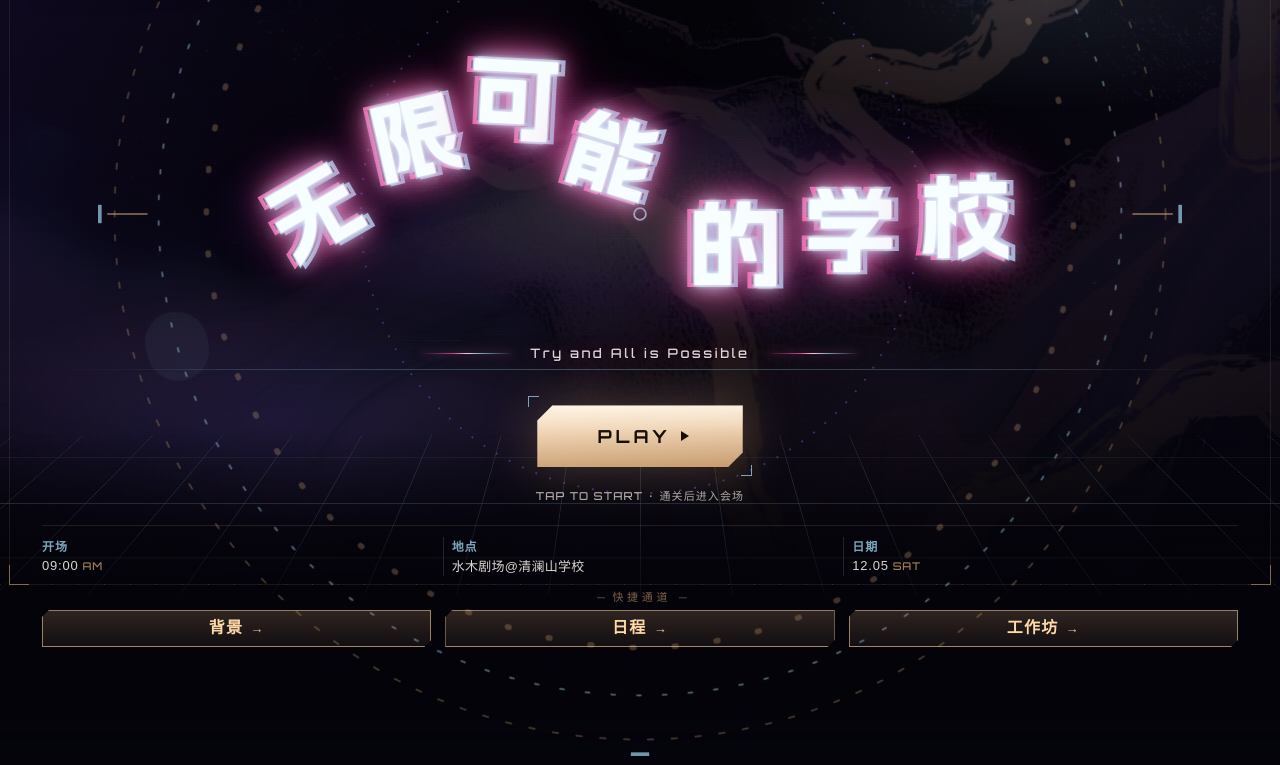
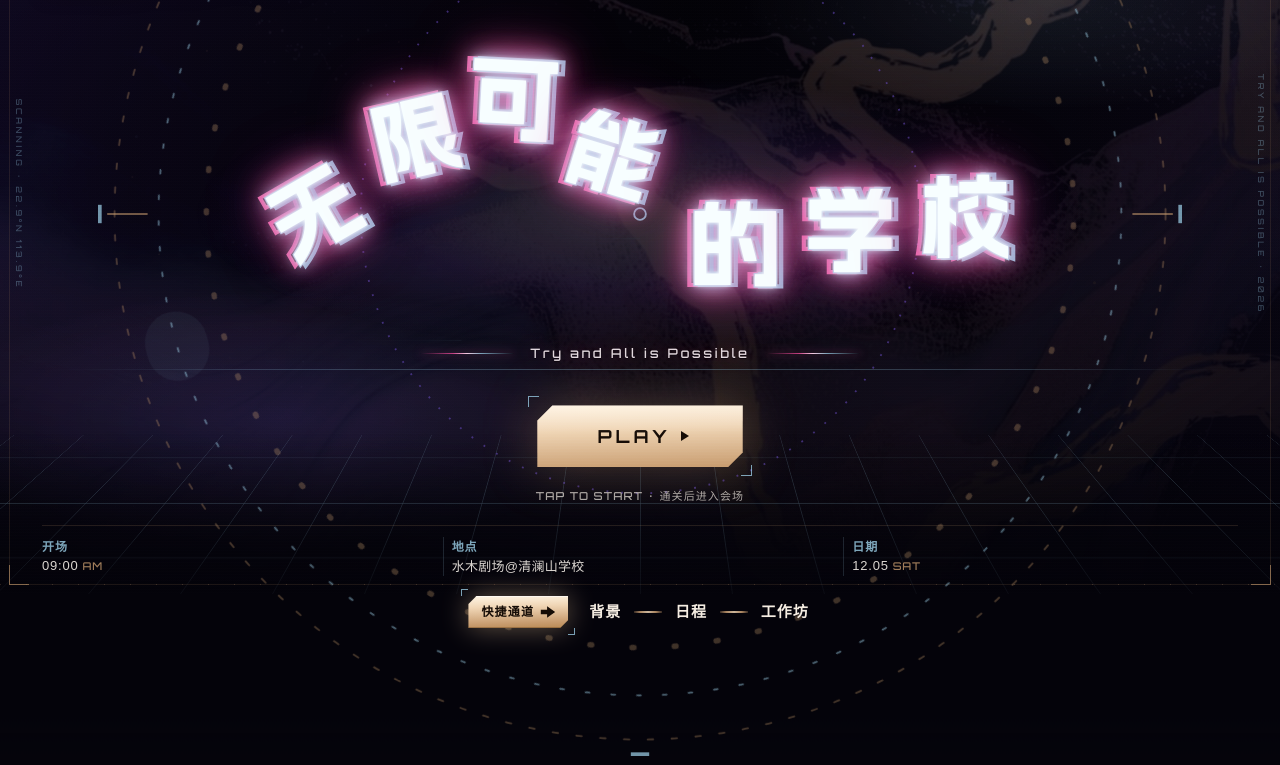
Before and after one commit to haoye123650/tsinglan-web-design, a plain HTML site: page index.html in a window 1280 px wide. Shown: the part 206-971 px from the top of the page. Drawn offline with Linux system fonts and the light colour scheme.

Commit message:
Restore original quick-nav design (gold key + bar-linked entries) with UI polish: metallic key highlights, larger brighter links; restore rail CSS (fixed, wide-screen only)

```diff
--- a/index.html
+++ b/index.html
@@ -575,78 +575,123 @@ body{
   letter-spacing:.08em;
   color:rgba(199,155,110,.8);
 }
-/* 快捷通道：三张金描边小卡（编号 + 名称 + 箭头），等宽铺满一行。
-   全部静态 CSS，交互只动 transform/opacity/颜色，合成器渲染零重排。 */
+/* 快捷通道（原设计）：切角金键主铭牌 + 金线横杠串起三个入口。
+   UI 优化：金键加内高光与底部暗边更有金属感、链接字加大提亮、横杠更饱满；
+   交互仍只动 transform/opacity/颜色，合成器渲染。 */
 .gate{
-  display:block;
+  --key-h:32px;
+  display:flex;
+  flex-flow:row nowrap;
+  align-items:center;
+  justify-content:center;
   width:100%;
   min-width:0;
-  padding:4px 0 0;
+  gap:clamp(10px,2.4vw,18px);
+  padding:6px 4px 0;
 }
-.gate__label{
-  margin:0 0 6px;
-  text-align:center;
-  font-family:var(--font-mono);
-  font-size:11px;
-  letter-spacing:.34em;
-  text-indent:.34em;
-  color:rgba(199,155,110,.62);
+.gate__tag{
+  position:relative;
+  flex:none;
+  margin:0;
+  filter:drop-shadow(0 0 14px rgba(255,217,168,.38));
 }
-.gate__label span{letter-spacing:0;text-indent:0;opacity:.6}
+.gate__key{
+  display:inline-flex;
+  align-items:center;
+  gap:6px;
+  min-height:var(--key-h);
+  padding:0 12px 0 13px;
+  color:#150C06;
+  font-family:"PingFang SC","Hiragino Sans GB","Heiti SC","Microsoft YaHei",sans-serif;
+  font-size:var(--fs-note);
+  font-weight:700;
+  letter-spacing:.1em;
+  line-height:1;
+  white-space:nowrap;
+  background:linear-gradient(178deg,#FFF6E6 0%,var(--gold-l) 34%,var(--gold) 82%,#B98A54 100%);
+  box-shadow:inset 0 1px 0 rgba(255,255,255,.55), inset 0 -1px 0 rgba(90,55,20,.35);
+  clip-path:polygon(8px 0,100% 0,100% calc(100% - 8px),calc(100% - 8px) 100%,0 100%,0 8px);
+  transition:transform .08s linear;
+}
+.gate__tag:active .gate__key{transform:translateY(3px)}
+.gate__ico{width:16px;height:16px;flex:none;display:block;color:#150C06}
+.gate__tag::before,
+.gate__tag::after{
+  content:"";
+  position:absolute;
+  width:7px;height:7px;
+  border:1px solid rgba(159,211,236,.75);
+  pointer-events:none;
+}
+.gate__tag::before{left:-7px;top:-7px;border-right:0;border-bottom:0}
+.gate__tag::after{right:-7px;bottom:-7px;border-left:0;border-top:0}
 .dock{
-  display:grid;
-  grid-template-columns:repeat(3,minmax(0,1fr));
-  gap:clamp(8px,2.2vw,14px);
-  width:100%;
+  display:flex;
+  flex-flow:row nowrap;
+  align-items:center;
+  justify-content:center;
+  width:auto;
   min-width:0;
+  gap:0;
+  padding:0;
 }
 .dock a{
   position:relative;
-  display:flex;
+  display:inline-flex;
   align-items:center;
-  justify-content:center;
-  gap:7px;
-  min-height:37px;
-  padding:0 6px;
-  color:#FFD9A8;
+  flex:none;
+  min-height:44px;
+  padding:0 3px;
+  color:#F5EDE2;
   font-family:"PingFang SC","Hiragino Sans GB","Heiti SC","Microsoft YaHei",sans-serif;
-  font-size:16px;
-  font-weight:700;
-  letter-spacing:.08em;
+  font-size:15px;
+  font-weight:600;
+  letter-spacing:.06em;
   line-height:1;
   white-space:nowrap;
   text-decoration:none;
-  border:1px solid rgba(255,217,168,.55);
-  background:linear-gradient(180deg,rgba(199,155,110,.22),rgba(199,155,110,.08));
-  clip-path:polygon(7px 0,100% 0,100% calc(100% - 7px),calc(100% - 7px) 100%,0 100%,0 7px);
   touch-action:manipulation;
   -webkit-tap-highlight-color:transparent;
-  transition:transform .12s ease-out, border-color .12s linear, background-color .12s linear;
 }
-.dock a i{
-  font-style:normal;
-  font-size:13px;
-  color:rgba(255,217,168,.9);
-  transition:transform .12s ease-out;
+.dock__bar{
+  flex:none;
+  width:clamp(16px,4.5vw,28px);
+  height:2px;
+  margin-inline:clamp(5px,1.3vw,10px);
+  background:linear-gradient(90deg,rgba(199,155,110,.3),var(--gold) 22%,var(--gold-l) 50%,var(--gold) 78%,rgba(199,155,110,.3));
+  opacity:.85;
+  transform:scaleY(1);
+  transform-origin:center;
+  pointer-events:none;
+  transition:opacity .14s linear, transform .14s linear;
 }
-.dock a:active{
-  transform:translateY(2px);
-  border-color:rgba(255,217,168,.8);
-  background-color:rgba(199,155,110,.14);
-}
-.dock a:active i{transform:translateX(3px)}
+.dock a:active{color:#FFD9A8;text-shadow:0 0 10px rgba(255,217,168,.5)}
 .dock a:focus{outline:none}
 .dock a:focus-visible{outline:1px solid rgba(255,217,168,.85);outline-offset:3px}
+.dock a:active + .dock__bar,
+.dock__bar:has(+ a:active),
+.dock a:focus-visible + .dock__bar,
+.dock__bar:has(+ a:focus-visible){
+  opacity:1;
+  transform:scaleY(2);
+  background:linear-gradient(90deg,var(--gold),var(--gold-l) 50%,var(--gold));
+}
 @media (hover:hover) and (pointer:fine){
-  .dock a:hover{
-    border-color:rgba(255,217,168,.75);
-    background-color:rgba(199,155,110,.12);
-    color:#FFD9A8;
+  .dock a:hover{color:#FFD9A8;text-shadow:0 0 10px rgba(255,217,168,.5)}
+  .dock a:hover + .dock__bar,
+  .dock__bar:has(+ a:hover){
+    opacity:1;
+    transform:scaleY(2);
+    background:linear-gradient(90deg,var(--gold),var(--gold-l) 50%,var(--gold));
   }
-  .dock a:hover i{transform:translateX(3px)}
 }
 @media (max-width:380px){
-  .dock a{font-size:15px;gap:5px;min-height:36px}
+  .gate{--key-h:28px;gap:8px;padding:5px 0 0}
+  .gate__key{padding:0 8px 0 9px;font-size:11px;letter-spacing:.04em;gap:4px}
+  .gate__ico{width:15px;height:15px}
+  .dock__bar{width:12px;margin-inline:3px}
+  .dock a{font-size:14px;padding:0 1px}
+}
 }
 }
 @media (max-height:680px){
@@ -672,9 +717,32 @@ body{
   .play-wrap{margin-top:13px}
   .tip{margin-top:9px}
   .hud--bottom{gap:4px}
-  .gate{padding:6px 0 0}
-  .gate__label{margin-bottom:6px}
-  .dock a{font-size:15px;min-height:34px}
+  .gate{--key-h:28px;gap:8px;padding:5px 0 0}
+  .gate__key{padding:0 8px 0 9px;font-size:11px;letter-spacing:.04em;gap:4px}
+  .gate__ico{width:15px;height:15px}
+  .dock__bar{width:12px;margin-inline:3px}
+  .dock a{font-size:14px;padding:0 1px}
+}
+
+/* 两侧竖排信息：宽屏才出现（fixed 不占布局），给画面一个"仪表"感 */
+.rail{
+  display:none;
+  position:fixed;
+  top:50%;
+  z-index:12;
+  font-family:var(--font-mono);
+  font-size:8px;
+  letter-spacing:.34em;
+  color:rgba(159,211,236,.32);
+  white-space:nowrap;
+  writing-mode:vertical-rl;
+  transform:translateY(-50%);
+  pointer-events:none;
+}
+.rail--l{left:14px}
+.rail--r{right:14px}
+@media (min-width:1180px){
+  .rail{display:block}
 }
 
 /* ---------- 降低动效 ---------- */
@@ -717,6 +785,8 @@ body{
 
 
 
+<span class="rail rail--l" aria-hidden="true">SCANNING · 22.9°N 113.9°E</span>
+<span class="rail rail--r" aria-hidden="true">TRY AND ALL IS POSSIBLE · 2026</span>
 <main class="stage">
 
   <header class="hud hud--top">
@@ -803,11 +873,20 @@ body{
       </div>
     </div>
     <div class="gate">
-      <p class="gate__label" id="gate-label"><span aria-hidden="true">—</span> 快捷通道 <span aria-hidden="true">—</span></p>
+      <p class="gate__tag" id="gate-label">
+        <span class="gate__key">
+          <span>快捷通道</span>
+          <svg class="gate__ico" viewBox="0 0 16 16" aria-hidden="true" focusable="false">
+            <path fill="currentColor" d="M.8 5.7h6.3V2.35L15.15 8 7.1 13.65V10.3H.8z"/>
+          </svg>
+        </span>
+      </p>
       <nav class="dock" aria-labelledby="gate-label">
-        <a href="story.html"><span>背景</span><i aria-hidden="true">→</i></a>
-        <a href="schedule.html"><span>日程</span><i aria-hidden="true">→</i></a>
-        <a href="workshops.html"><span>工作坊</span><i aria-hidden="true">→</i></a>
+        <a href="story.html">背景</a>
+        <span class="dock__bar" aria-hidden="true"></span>
+        <a href="schedule.html">日程</a>
+        <span class="dock__bar" aria-hidden="true"></span>
+        <a href="workshops.html">工作坊</a>
       </nav>
     </div>
   </footer>
```
